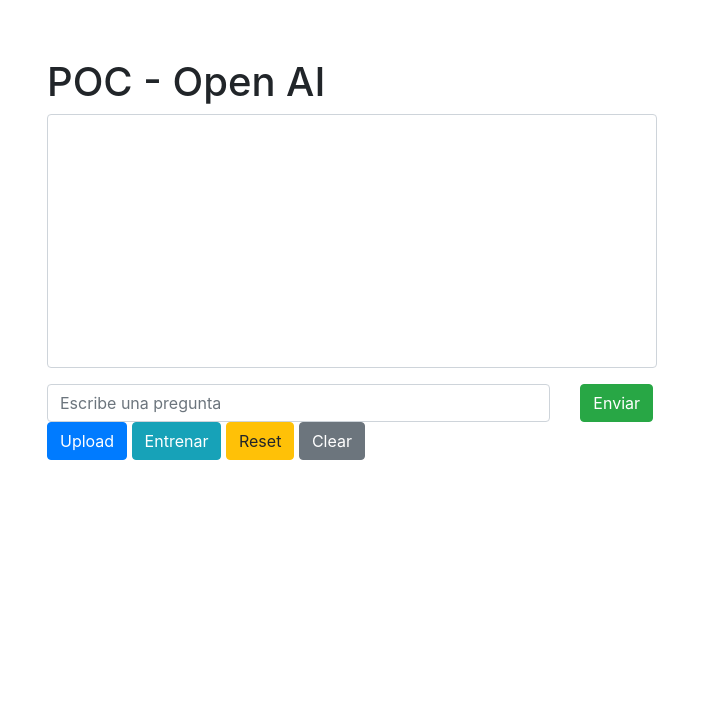
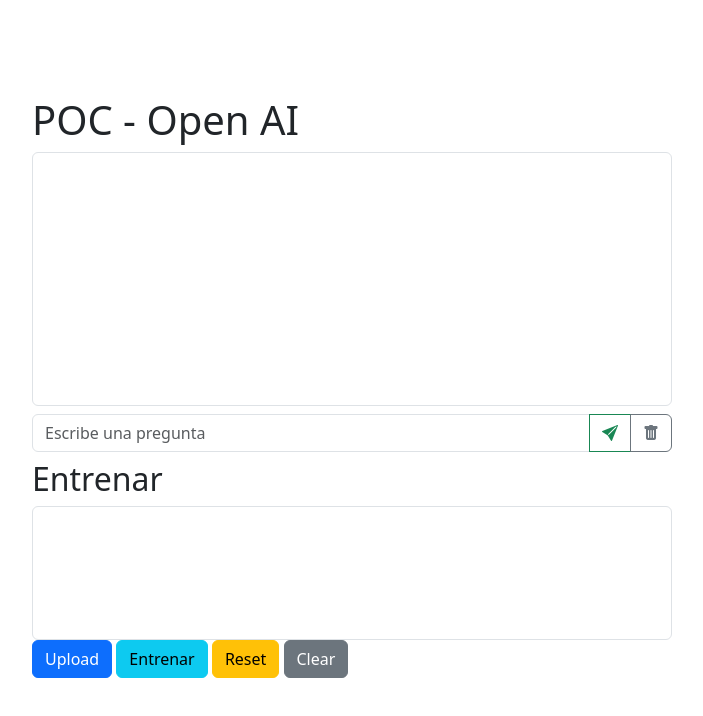
Before and after one commit to emanuelcardozo/poc_openai, a plain HTML site: page index.html in a window 1280 px wide. Shown: the whole page, without its empty margins (288-991 px from the left). Drawn offline with nearby package versions, Linux system fonts and the light colour scheme.

Commit message:
Styling chat

```diff
--- a/index.html
+++ b/index.html
@@ -5,13 +5,12 @@
   <meta name="viewport" content="width=device-width, initial-scale=1.0">
   <title>Open AI Client</title>
 
-  <link rel="stylesheet" href="https://cdn.jsdelivr.net/npm/bootstrap@4.4.1/dist/css/bootstrap.min.css" integrity="sha384-Vkoo8x4CGsO3+Hhxv8T/Q5PaXtkKtu6ug5TOeNV6gBiFeWPGFN9MuhOf23Q9Ifjh" crossorigin="anonymous">
+  <link href="https://cdn.jsdelivr.net/npm/bootstrap@5.3.1/dist/css/bootstrap.min.css" rel="stylesheet" integrity="sha384-4bw+/aepP/YC94hEpVNVgiZdgIC5+VKNBQNGCHeKRQN+PtmoHDEXuppvnDJzQIu9" crossorigin="anonymous">
+  <link rel="stylesheet" href="https://cdn.jsdelivr.net/npm/bootstrap-icons@1.10.2/font/bootstrap-icons.css" integrity="sha384-b6lVK+yci+bfDmaY1u0zE8YYJt0TZxLEAFyYSLHId4xoVvsrQu3INevFKo+Xir8e" crossorigin="anonymous">
   <link rel="stylesheet" href="./index.css">
 
+  <script src="https://cdn.jsdelivr.net/npm/bootstrap@5.3.1/dist/js/bootstrap.bundle.min.js" integrity="sha384-HwwvtgBNo3bZJJLYd8oVXjrBZt8cqVSpeBNS5n7C8IVInixGAoxmnlMuBnhbgrkm" crossorigin="anonymous"></script>
   <script src="./index.js"></script>
-  <script src="https://code.jquery.com/jquery-3.4.1.slim.min.js" integrity="sha384-J6qa4849blE2+poT4WnyKhv5vZF5SrPo0iEjwBvKU7imGFAV0wwj1yYfoRSJoZ+n" crossorigin="anonymous"></script>
-  <script src="https://cdn.jsdelivr.net/npm/popper.js@1.16.0/dist/umd/popper.min.js" integrity="sha384-Q6E9RHvbIyZFJoft+2mJbHaEWldlvI9IOYy5n3zV9zzTtmI3UksdQRVvoxMfooAo" crossorigin="anonymous"></script>
-  <script src="https://cdn.jsdelivr.net/npm/bootstrap@4.4.1/dist/js/bootstrap.min.js" integrity="sha384-wfSDF2E50Y2D1uUdj0O3uMBJnjuUD4Ih7YwaYd1iqfktj0Uod8GCExl3Og8ifwB6" crossorigin="anonymous"></script>
 </head>
 <body>
   <div id="alert" class="row alert alert-dismissible fade" role="alert">
@@ -21,19 +20,25 @@
       <span aria-hidden="true">&times;</span>
     </button>
   </div>
-  <section class="col-6">
+  <section class="col-xs-9 col-sm-6">
     <h1>POC - Open AI</h1>
     <div class="form-group">
       <textarea class="form-control" id="chat" rows="10" readonly="true"></textarea>
-    </div>
-    <form onsubmit="return sendPrompt(event)" class="row">
-      <div class="col-10">
-        <input name="prompt" class="form-control" placeholder="Escribe una pregunta" />
-      </div>
-      <div class="col-2">
-        <button type="submit" class="btn btn-success">Enviar</button>
+      <form onsubmit="return sendPrompt(event)">
+        <div class="input-group my-2">
+          <input type="text" class="form-control" name="prompt" placeholder="Escribe una pregunta" />
+          <button type="submit" class="btn btn-outline-success">
+            <i class="bi bi-send-fill"></i>
+          </button>
+          <button type="button" class="btn btn-outline-secondary" onclick="cleanTextArea()">
+            <i class="bi bi-trash-fill"></i>
+          </button>
         </div>
       </form>
+    </div>
+    <h2>Entrenar</h2>
+    <div class="form-group">
+      <textarea class="form-control" id="chat" rows="5" readonly="true"></textarea>
       <div class="row">
         <div class="col-12">
           <button onclick="uploadDocument()" class="btn btn-primary">Upload</button>
@@ -42,6 +47,7 @@
           <button onclick="cleanTextArea()" class="btn btn-secondary">Clear</button>
         </div>
       </div>
+    </div>
   </section>
 </body>
 </html>
```
Also changed, not shown: index.js (+0 -10 lines). Lines whose indentation alone changed are shown as unchanged.
